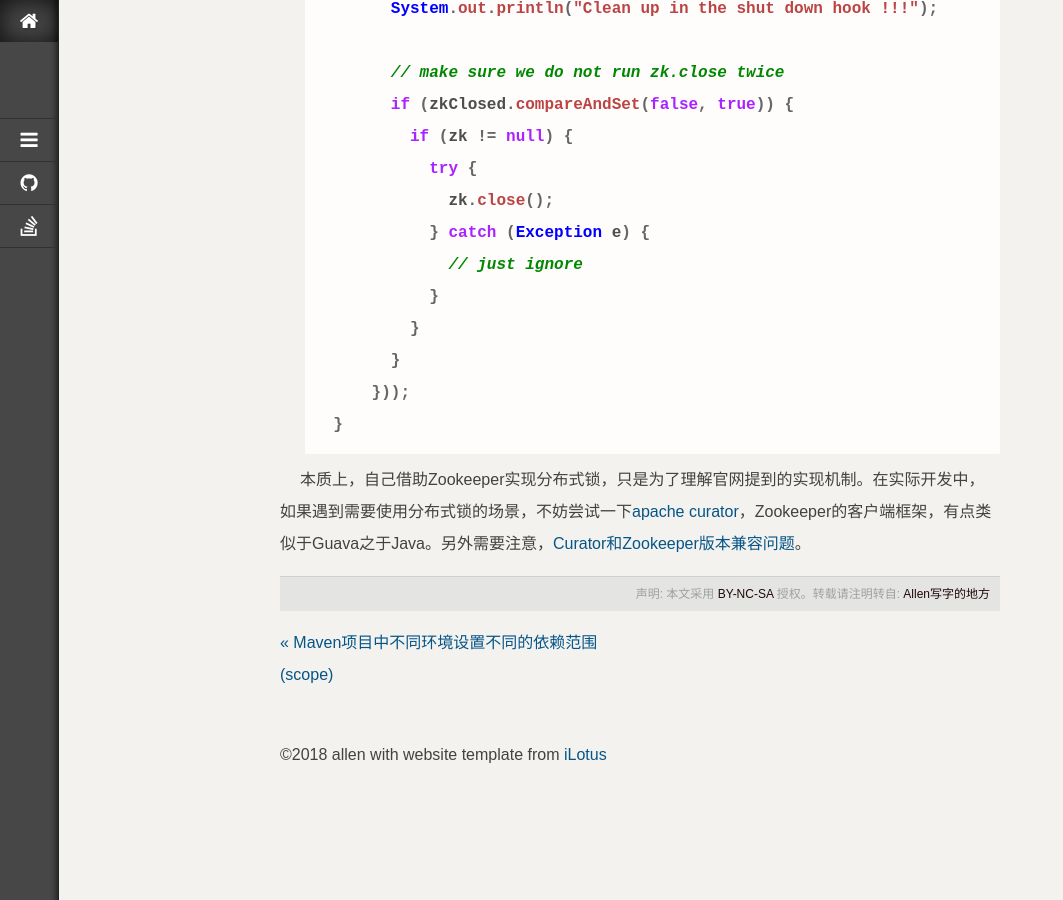
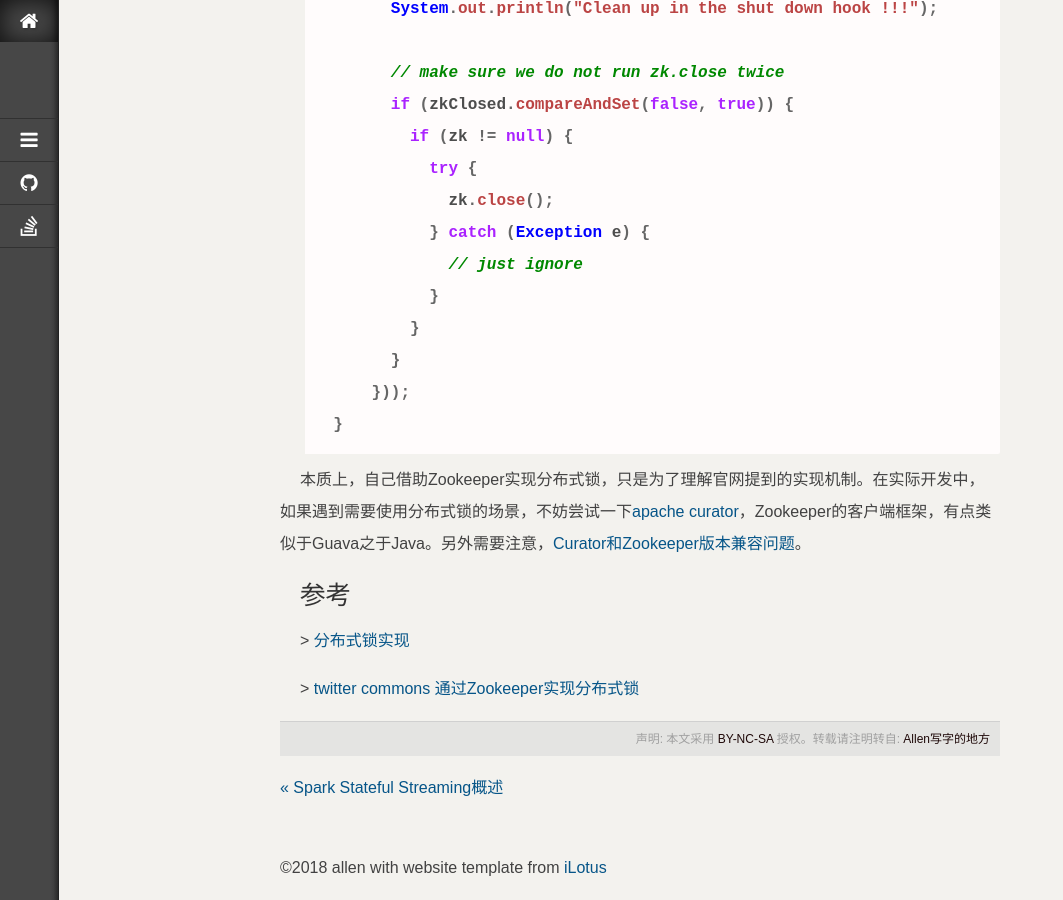
Before and after one commit to jacoffee/jacoffee.github.io, a Jekyll site: the page built from _posts/2018-03-17-distribution-system-zookeeper.md, in a window 1280 px wide and 900 px high, scrolled down 3810 px. Shown: the whole window, without its empty margins (0-1063 px from the left). Built offline with Jekyll 4.4.1, drawn with Linux system fonts in a browser that asks for light colours; nearby versions of some CDN libraries; library files that are not in the unit come from our copies; some of the changed lines change nothing that is shown.

Commit message:
add new post

````diff
--- /dev/null
+++ b/_posts/2018-03-16-spark-stateful-streaming-anatomy.md
@@ -0,0 +1,339 @@
+---
+layout: post
+category: spark
+date: 2018-03-16 01:29:03 UTC
+title: Spark Stateful Streaming概述
+tags: []
+permalink: /spark/stateful-streaming
+key:
+description: 本文研究Spark Stateful Streaming的基本使用，背后的实现以及容错过程中需要考虑的问题
+keywords: []
+---
+
+Spark Stateful Streaming的出现就是为了将不同的批次之间的状态关联起来，就像cookie和session将独立Http请求之间的状态关联起来，关于Spark Streaming的基础使用，可参照[Spark基础之Spark Streaming概述](http://roadtopro.cn/spark/streaming-basics)，本文主要讲解mapWithState方法的使用、背后的实现以及容错过程中的一些思考。
+
+下面以统计Kafka消息中词出现的次数来讲解整个过程，Kafka生产者不停的向Producer发送消息，Streaming定时获取并统计每个词的出现次数，如果发现出现次数高于多少则移除。
+
+## 1.Kafka消息发送(kafka-console-producer)
+
+```bash
+/bin/kafka-console-producer.sh --broker-list localhost:9092 --topic kafka-word-count
+AAAA
+BBBB
+AAAA
+....
+```
+
+## 2.mapWithState方法涉及的类
+
+首先它是PairDStreamFunctions[K, V]的一个方法，也就是说原始流一定要是**DStream[K, V]**的类型，才能被隐式转换成PairDStreamFunctions，它的主要目的是对于流中的每一个Key, Value对调用相关的函数，同时<b style="color:red">维护流的状态以及生成相应的返回值</b>，这样我们在调用mapWithState之后可以根据需要得到不同的返回值。
+
+```scala
+class PairDStreamFunctions[K, V](self: DStream[(K, V)])  {
+    ....
+}
+
+def mapWithState[StateType: ClassTag, MappedType: ClassTag](
+    spec: StateSpec[K, V, StateType, MappedType]
+): MapWithStateDStream[K, V, StateType, MappedType] = {
+    ....
+}
+```
+
+**K**: 转换流的Key类型，在本例中是String，也就是Kafka中的消息
+**V**: 转换流的Value类型，在本例中是Int，单个单词出现次数
+**StateType**: 状态类型，在本例中是Int，也就是单词出现次数汇总
+**MappedType**: 对于转换流，在本例中是(String, Int)，也就是**(单词次数，出现次数汇总)**
+
+之所以叫转换流，是因为**DirectKafkaInputDStream[K, V]**中的K对应是Kafka消息中的key，一般为null；value对应的是Kafka消息中的value，一般是String。而这个消息中可能包含了丰富的内容，抑或是日志的一行，抑或是json string，所以一般都会经过简单处理形成新的**DStream[K, V]**(转换流)之后才会调用mapWithState方法的。
+
+```scala
+abstract class StateSpec[KeyType, ValueType, StateType, MappedType] extends Serializable {
+    ...
+    def initialState(rdd: RDD[(KeyType, StateType)]): this.type
+    def numPartitions(numPartitions: Int): this.type
+    def timeout(idleDuration: Duration): this.type
+    ...
+}
+```
+
+StateSpec抽象了调用mapWithState的相关参数:
+
++ 是否使用初始状态
++ 调用函数之后，会生成相应的StateRDD，numPartitions设置的分区数(默认是HashPartitioner)就是对于该RDD进行的。
++ 由于State以RDD形式存在，一般在初始化流的时候都会设置StorageLevel，比如说**StorageLevel.MEMORY_ONLY_SER**，这样随着流式程序的运行，内存会越来越大，因此Spark提供一种Key过期的机制，也就如果State中的key在多长时间内没有更新的话，就会自动被移除。
+
+```scala
+private[streaming] abstract class StateMap[K, S] extends Serializable {
+    ...
+    def get(key: K): Option[S]
+
+    def getByTime(threshUpdatedTime: Long): Iterator[(K, S, Long)]
+
+    def remove(key: K): Unit
+    ...
+}
+```
+
+Stateful streaming的状态维护的基本数据结构就是上面的StateMap，源码中的注释也体现了这一点:
+**Internal interface for defining the map that keeps track of sessions**。
+
++ get方法用于获取状态，而签名中的S实际上就是上面的**State**
++ getByTime获取比该时间还早的key和以及状态，目的就是了删除过期Key的
++ remove则提供了Key删除机制
+
+## 3.基本使用
+
+经过上面的梳理，基本上对于mapWithState涉及的相关的类有一个了解，下面通过相应的代码来实现上文提到的word count，对于过期我们选择手动清理出现次数大于10次的。
+
+```scala
+// StateSpec.mappintFunction
+private def mappingFunction(
+    time: Time, key: String, valueOpt: Option[Int], wordCountState: State[Int]
+): Option[(String, Int)] = {
+    val thresholdCount = 10
+    // key在StateMap中有值, 相当于调用StateMap.getOption(keyType).nonEmpty
+    // 首先判断该key对应的次数, 如果大于10, 则移除
+    if (wordCountState.exists) {
+      // StateMap.get(keyType)
+      val existingCount = wordCountState.get
+
+      // 出现次数超过10次, 则移除
+      if (existingCount > thresholdCount) {
+         wordCountState.remove()
+         None
+      } else {
+        val newCount = valueOpt.getOrElse(1) + existingCount
+        // 更新状态
+        wordCountState.update(newCount)
+        Some(key -> newCount)
+      }
+    } else {
+      // 首次出现, 则计1
+      val newCount = valueOpt.getOrElse(1)
+      wordCountState.update(newCount)
+      Some(key -> newCount)
+    }
+}
+```
+
+从控制台的来看，会发现某个单词，突然在下一次批次消失，比如下面的BBBBBBB:
+
+```bash
+Word AAAAAAAA, count 1
+Word BBBBBBBBBBBBBB, count 2
+Word BBBBBBBBBBBBBBBBBBBBBBBBBBBBBBBBBBBBBBBBBBBBBBBBBBBBBBBB, count 1
+Word BBBBBBBBBBBBBBBBBBBBBBBBBBBB, count 1
+Word BBBBBBB, count 11
+
+---------------------------
+
+Word AAAAAAAA, count 1
+Word BBBBBBBBBBBBBB, count 2
+Word BBBBBBBBBBBBBBBBBBBBBBBBBBBBBBBBBBBBBBBBBBBBBBBBBBBBBBBB, count 1
+Word BBBBBBBBBBBBBBBBBBBBBBBBBBBB, count 1
+```
+
+关于本文中的案例，详见[]()
+
+## 4.状态更新
+
+通过mapWithStream产生的流，它的状态更新主要是在**MapWithStateRDD**的compute方法中实现，核心实现为**MapWithStateRDD.updateRecordWithData**
+
+```scala
+case class MapWithStateRDDRecord[K, S, E](var stateMap: StateMap[K, S], var mappedData: Seq[E])
+
+object MapWithStateRDDRecord {
+
+    def updateRecordWithData(
+        prevRecord: Option[MapWithStateRDDRecord[K, S, E]],
+        dataIterator: Iterator[(K, V)],
+        mappingFunction: (Time, K, Option[V], State[S]) => Option[E],
+        batchTime: Time,
+        timeoutThresholdTime: Option[Long],
+        removeTimedoutData: Boolean
+    ): MapWithStateRDDRecord[K, S, E] =  {
+
+        // 通过克隆之前StateMap来创建新的map
+        val newStateMap = prevRecord.map { _.stateMap.copy() }. getOrElse { new EmptyStateMap[K, S]() }
+
+        val mappedData = new ArrayBuffer[E]
+
+        dataIterator.foreach { case (key, value) =>
+
+            // mappingFunction真正的调用处
+            val returned = mappingFunction(batchTime, key, Some(value), wrappedState)
+
+        }
+
+        // 超时记录处理
+        if (removeTimedoutData && timeoutThresholdTime.isDefined) {
+            ....
+        }
+
+        MapWithStateRDDRecord(newStateMap, mappedData)
+    }
+
+}
+```
+
++ MapWithStateRDDRecord实际上是和MapWithStateRDDPartition一一对应的，也就是一个MapWithStateRDDRecord实例就对应了一个分区的数据。这样设计的原因是因为，一般状态涉及到**聚合操作**，所以会对于某一个Key的状态进行加总，比如说本例中Word出现次数，因此无法设计成一个Key-Value对应一个
+MapWithStateRDDRecord实例
+
++ 在上面的更新程序中，我们可以看到当前批次产生的分区即dataIterator，直接对于prevRecord中的key对应的状态进行了更新，那么Spark是如何保证它们俩中的key是在同一个分区的呢？答案就在于: 确保**RDD[MapWithStateRDDRecord[K, S, E]]**(历史状态)和**RDD[(K, V)]**分区器(Partitioner)相同，这样就能保证相同Key落入相同的分区，给同分区更新提供了基础
+
+```scala
+class MapWithStateRDD[K: ClassTag, V: ClassTag, S: ClassTag, E: ClassTag](
+    ...
+    private var prevStateRDD: RDD[MapWithStateRDDRecord[K, S, E]],
+    private var partitionedDataRDD: RDD[(K, V)],
+    ...
+) {
+
+    require(partitionedDataRDD.partitioner == prevStateRDD.partitioner)
+
+}
+```
+
++ 每个分区更新完成之后返回值为MapWithStateRDDRecord，所以如果我们需要获取当前批次处理之后的结果，则获取的是每个分区mappedData的汇总; 如果要获取每个批次完成之后，流的历史状态(snapshots)，则获取的是每个分区stateMap的汇总，即Stream快照(snapshots)。
+
+```scala
+// RDD[MapppedType] 上例中对应 RDD[(String, Int)]
+dstream.mapWithState.foreachRDD { rdd: RDD[MapppedType] =>
+
+}
+
+// RDD[(K, StateType)] 上例中对应 RDD[(String, Int)]
+dstream.mapWithState.stateSnapshots().foreachRDD { rdd: RDD[(K, StateType)] =>
+
+}
+```
+
+## 5.容错机制的一些思考以及实现
+
+这里的容错机制主要是指: 流式程序的状态会不断积累，如何在程序宕机之后恢复到之前的状态，上例中就是如何保证之前WordCount的统计不丢失。
+
+Spark(1.6)对于Stateful Streaming强制要求使用Checkpoint将流式状态(主要指的是底层RDD)，默认是**10倍的slideDuratio**n。但是目前这种实现有个问题:
+
+```scala
+class InternalMapWithStateDStream {
+    // 默认的StorageLevel
+    persist(StorageLevel.MEMORY_ONLY)
+
+    override def initialize(time: Time): Unit = {
+        ...
+        checkpointDuration = slideDuration * DEFAULT_CHECKPOINT_DURATION_MULTIPLIER
+        ...
+    }
+    ...
+}
+```
+
+如果重新运行的时候，代码发生了改变，可能会导致相应的反序列化问题，所以之前的状态变无法恢复; 如果删除的话，之前的状态以及消息的消费也可能会丢失。这对于不断更新逻辑的项目而言是不可接受的。
+
+所以我们可以尝试手动维护Kaka偏置，同时对于带状态的流，我们需要定期导出Snapshots作为流状态的初始值，具体实现需要考虑的一些问题:
+
+<ul class="item">
+    <li>
+    <b>偏置存储介质的选择:  </b>
+由于Kafka自身就依赖Zookeeper，再加上其不错的容灾能力，所以将偏置维护到Zookeeper就非常自然。由于apache curator(Zookeeper client library)提供了非常实用的方法，所以处理偏置的时候选择了这个框架。
+    </li>
+    <li>
+    <b>存储偏置的时机:  </b>
+如果以对外提供接口的角度来看的话，我们希望存储偏置的这个过程对于<b>调用者是不可见的</b>，所以可以在创建DirectKafkaInputDStream的时候，注册一个foreachFunc去定期存储偏置，后面再注册我们的业务处理逻辑。 这个时候就需要注意存储时，到底是开始位置还是结束位置，答案是<b style="color:red">开始位置</b>，因为业务逻辑处理可能失败，这时候如果在存储偏置时直接存储了结束的偏置，那么重启的时候，就会丢失消息；存储开始位置，会导致消息重复，这时候可以通过输出时确保幂等性
+    </li>
+    <li>
+    <b>存储流状态的时机以及频率:  </b>  在调用mapWithState之后，流的整体状态已经发生改变，所以在之后的foreachRDD操作中通过<b>rdd.saveAsObjectFile</b>进行存储，但考虑到如果太大存储也会耗时很久，所以需要控制频率，比如说每隔5倍的slideDuration存储一次，<b style="color:red">这里还是有状态丢失的风险，因为不是每个批次都存储了状态的</b>
+    </li>
+</ul>
+
+```scala
+class DirectKafkaInputDStream[K: ClassTag, V: ClassTag, KD <: Decoder[K]: ClassTag, VD <: Decoder[V]: ClassTag](
+  ssc: StreamingContext, topic: String, kafkaParams: Map[String, String]
+) extends Serializable {
+
+  private val logger = LoggerFactory.getLogger(getClass.getName.stripSuffix("$"))
+
+  // commit offset at every interval
+  def build() = {
+    require(kafkaParams.contains("group.id"), "Consumer group id should not be empty")
+    require(kafkaParams.contains("zookeeper.connect"), "Zookeeper connect should not be empty")
+
+    val consumerGroupId = kafkaParams.get("group.id").get
+    val zkConnect = kafkaParams.get("zookeeper.connect").get
+
+    val zkClient = ZookeeperClient.connect(zkConnect)
+    val getFromOffsetsFunc: ZookeeperClient => Map[TopicAndPartition, Long] = _.getFromOffsets(consumerGroupId, topic)
+
+    val directKafkaInputDStream =
+      CommonUtils.safeRelease(zkClient)(getFromOffsetsFunc)() match {
+        case Success(storedFromOffsets) =>
+          // try to get from offset from zookeeper or create a new one
+          val directKafkaInputDStream =
+            if (storedFromOffsets.nonEmpty) {
+              val messageHandler = (mmd: MessageAndMetadata[K, V]) => (mmd.key, mmd.message)
+              KafkaUtils.createDirectStream[K, V, KD, VD, (K, V)](
+                ssc, kafkaParams, storedFromOffsets, messageHandler
+              )
+            } else {
+              logger.info(s"Create direct stream with topics: ${topic}")
+              KafkaUtils.createDirectStream[K, V, KD, VD](ssc, kafkaParams, Set(topic))
+            }
+
+          directKafkaInputDStream
+        case Failure(e) =>
+          logger.error(s"Exception when creating DirectKafkaInputDStream", e)
+          throw e
+      }
+
+    directKafkaInputDStream.foreachRDD { (rdd, time) =>
+
+      val zkClient = ZookeeperClient.connect(zkConnect)
+      CommonUtils.safeRelease(zkClient)(
+        _.commitFromOffset(consumerGroupId, rdd.asInstanceOf[HasOffsetRanges].offsetRanges)
+      )()
+    }
+
+    directKafkaInputDStream
+  }
+
+}
+```
+
+等到获取当前批次的状态之后，根据相应的逻辑决定是否检出，
+
+```scala
+def periodicSnapShotDump[T](
+    rdd: RDD[T], startTime: Long, currentTime: Long
+  ): Unit = {
+    val sparkConf = rdd.context.getConf
+
+    for {
+      snapShotDir <- sparkConf.getOption(STATE_SNAPSHOT_DIR)
+      snapShotDuration <- sparkConf.getOption(STATE_SNAPSHOT_CP_DURATION)
+    } yield {
+      val partitionNumber = sparkConf.getInt(STATE_SNAPSHOT_PARTITION, DEFAULT_CHECKPOINT_DURATION_MULTIPLIER)
+
+      if (currentTime != startTime && (currentTime - startTime) % ScalaDuration(snapShotDuration).toMillis == 0) {
+        cleanCheckpoint(rdd.context, snapShotDir)
+        logger.info(s"Periodic checkpointing data into ${snapShotDir}")
+        rdd.repartition(partitionNumber).saveAsObjectFile(snapShotDir)
+      }
+    }
+}
+```
+
+本文实现的完整版，可参考[KafkaWordCounter.scala](https://github.com/jacoffee/codebase/blob/76f4dca9400587a2ef1e97aae270fafc43335bf3/src/main/scala/com/jacoffee/codebase/spark/streaming/stateful/KafkaWordCounter.scala)。不过还有两个问题没有找到很好的解决方法:
+
+<ul class="item">
+    <li>如何在不流式处理造成影响的前提下，更好的保存StateRDD</li>
+    <li>流式状态更新时的去重处理</li>
+</ul>
+
+所以计划在阅读<<大数据系统构建:可扩展实时数据系统构建原理与最佳实践>>这本书之后，尝试使用Lambda架构结合Redis来解决。
+
+## 参考
+
+\> [Exploring Stateful Streaming](http://asyncified.io/2016/07/31/exploring-stateful-streaming-with-apache-spark/)
+
+\> [Spark Streaming中Driver的容灾](https://databricks.com/blog/2015/01/15/improved-driver-fault-tolerance-and-zero-data-loss-in-spark-streaming.html)
--- a/_posts/2018-03-17-distribution-system-zookeeper.md
+++ b/_posts/2018-03-17-distribution-system-zookeeper.md
@@ -128,3 +128,10 @@ private static void registerShutdownHook(ZooKeeper zk) {
 ```
 
 本质上，自己借助Zookeeper实现分布式锁，只是为了理解官网提到的实现机制。在实际开发中，如果遇到需要使用分布式锁的场景，不妨尝试一下[apache curator](http://curator.apache.org/curator-recipes/shared-reentrant-read-write-lock.html)，Zookeeper的客户端框架，有点类似于Guava之于Java。另外需要注意，[Curator和Zookeeper版本兼容问题](https://stackoverflow.com/questions/35734590/apache-curator-unimplemented-errors-when-trying-to-create-znodes)。
+
+
+## 参考
+
+\> [分布式锁实现](https://martin.kleppmann.com/2016/02/08/how-to-do-distributed-locking.html)
+
+\> [twitter commons 通过Zookeeper实现分布式锁](https://github.com/twitter/commons/blob/master/src/java/com/twitter/common/zookeeper/DistributedLockImpl.java)
````
